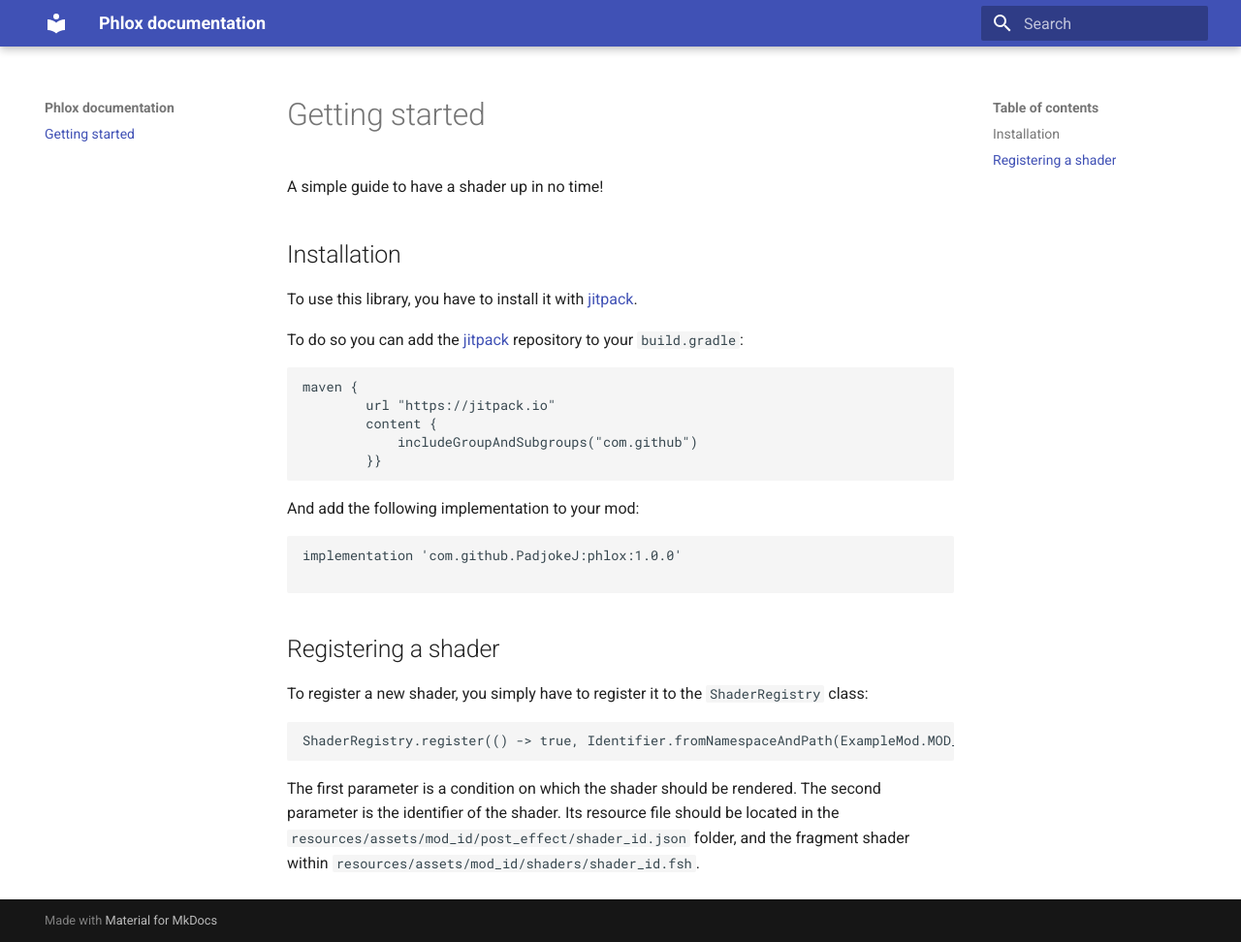
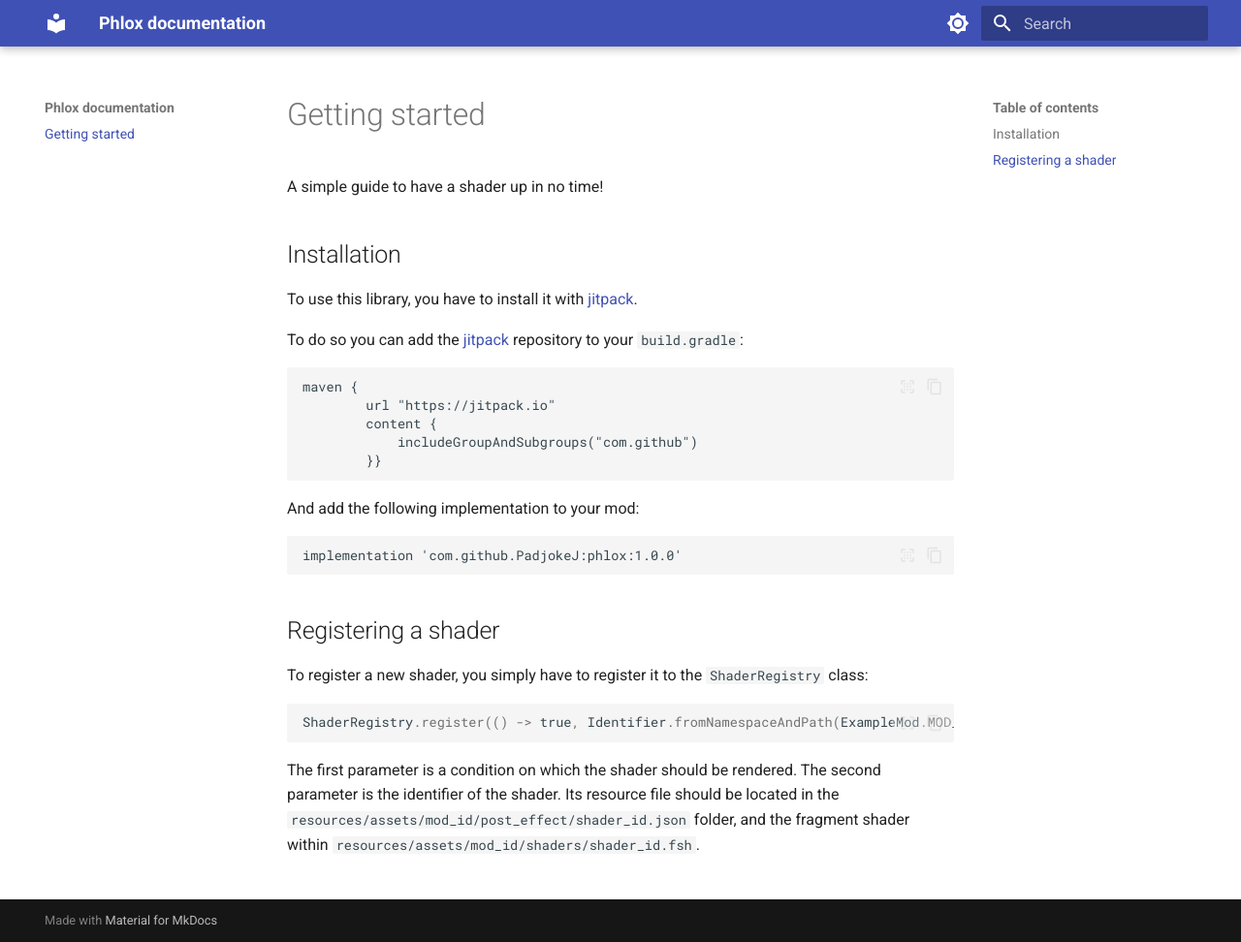
Before and after one commit to PadjokeJ/phlox, an MkDocs documentation site: the page built from docs/index.md, in a window 1280 px wide and 972 px high. Shown: the whole window at 97% size. Built offline with MkDocs 1.6.1 and Material for MkDocs 9.7.7, drawn with Linux system fonts in a browser that asks for light colours.

Commit message:
feat: update doc for darkmode and syntax highlighting

````diff
--- a/docs/index.md
+++ b/docs/index.md
@@ -8,7 +8,7 @@
 
 To do so you can add the [jitpack](https://jitpack.io/) repository to your `build.gradle`:
 
-```
+```gradle
 maven {
         url "https://jitpack.io"
         content {
@@ -18,7 +18,7 @@
 
 And add the following implementation to your mod:
 
-```
+```gradle
 implementation 'com.github.PadjokeJ:phlox:1.0.0'
 
 ```
@@ -26,7 +26,7 @@
 
 To register a new shader, you simply have to register it to the `ShaderRegistry` class:
 
-```
+```java
 ShaderRegistry.register(() -> true, Identifier.fromNamespaceAndPath(ExampleMod.MOD_ID, "shader_id")));
 ```
 
--- a/mkdocs.yml
+++ b/mkdocs.yml
@@ -1,4 +1,29 @@
 site_name: Phlox documentation
 site_url: https://docs.padjokej.dev/phlox
 theme:
+  palette:
+    # Palette toggle for light mode
+    - media: "(prefers-color-scheme: light)"
+      scheme: default
+      toggle:
+        icon: material/brightness-7
+        name: Switch to dark mode
+
+    # Palette toggle for dark mode
+    - media: "(prefers-color-scheme: dark)"
+      scheme: slate
+      toggle:
+        icon: material/brightness-4
+        name: Switch to light mode
   name: material
+  features:
+    - content.code.copy
+    - content.code.select
+markdown_extensions:
+  - pymdownx.highlight:
+      anchor_linenums: true
+      line_spans: __span
+      pygments_lang_class: true
+  - pymdownx.inlinehilite
+  - pymdownx.snippets
+  - pymdownx.superfences
````
